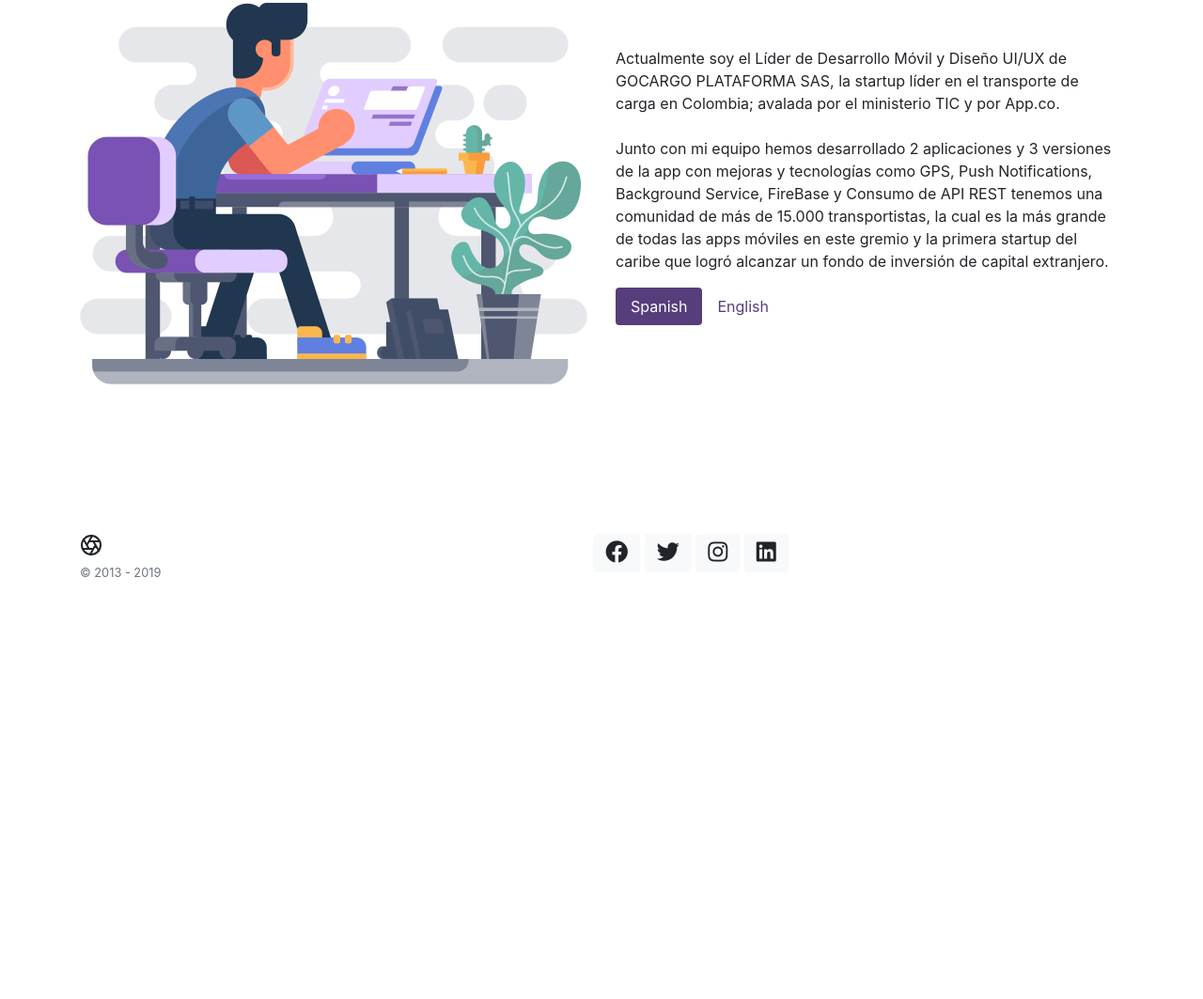
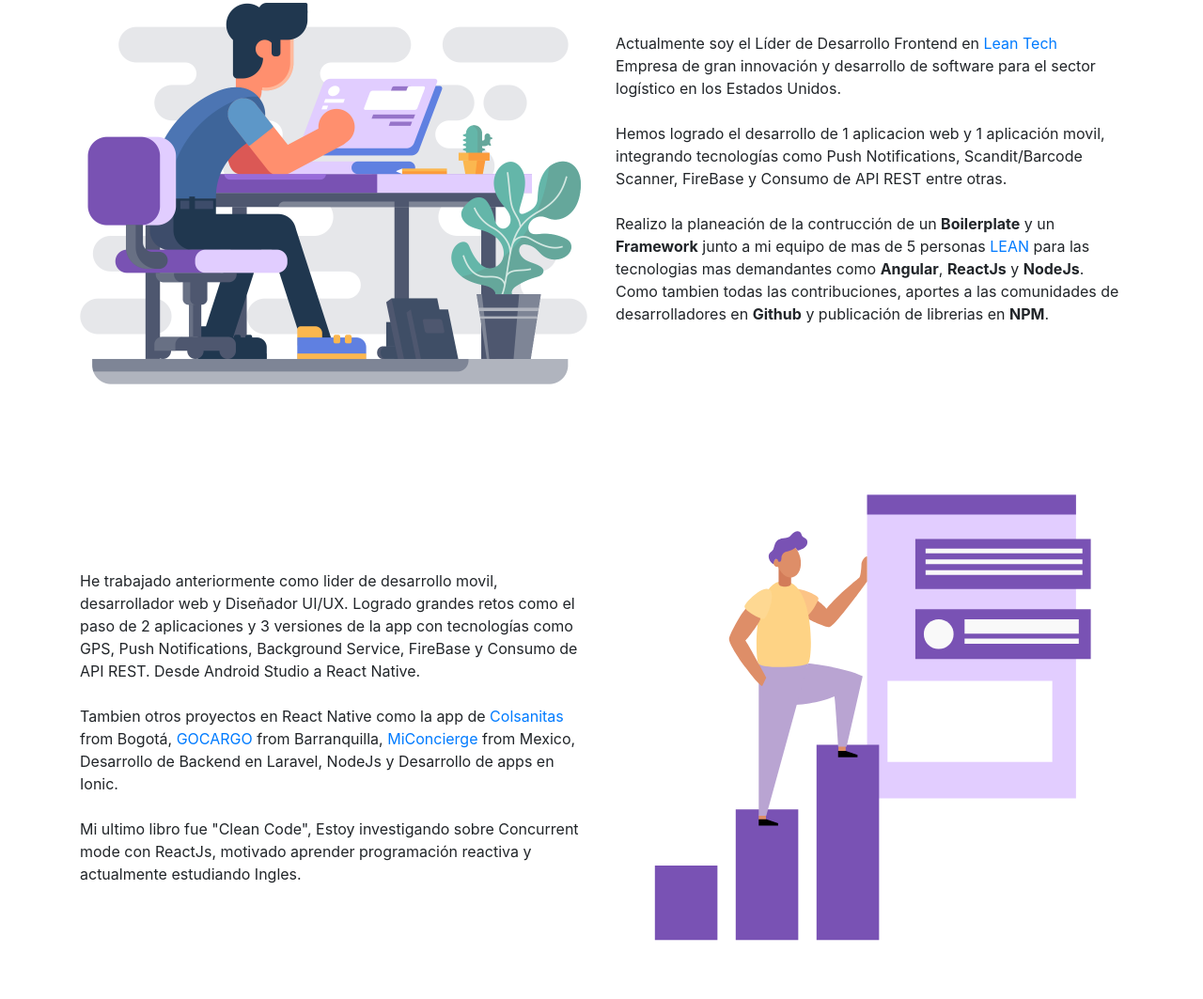
Before and after one commit to Edwik/edwik.github.io, a plain HTML site: page index.html in a window 1280 px wide. Shown: the part 815-1878 px from the top of the page at 94% size. Before the commit the page ends 1498 px from the top, so only its background shows below. Drawn offline with nearby package versions, Linux system fonts and the light colour scheme.

Commit message:
new update

```diff
--- a/index.html
+++ b/index.html
@@ -28,7 +28,7 @@
     <main>
         <header>
             <h1>UX Developer</h1>
-            <p class="description-header">Graphic, Web and Mobile developer Lead<br><b>Heroku</b> · <b>MySQL</b> · <b>MongoDB</b> · <b>Laravel</b> · <b>Node.js</b> · <b>FireBase</b> · <b>Google Maps API</b> · <b>Push Notifications</b> <br>
+            <p class="description-header">Web and Mobile developer Lead<br><b>Heroku</b> · <b>MySQL</b> · <b>MongoDB</b> · <b>Laravel</b> · <b>Node.js</b> · <b>FireBase</b> · <b>Google Maps API</b> · <b>Push Notifications</b> <br>
                 <b>Continuous Integration</b> · <b>Scrum and Lean Startup Methodology</b> · <b>Git Flow</b> · <b>React.js</b> · <b>React Native</b> · <b>GraphQL</b> · <b>Android</b> <br>
                 <b>Adobe Xd</b> · <b>UI/UX Design</b></p>
         </header>
@@ -42,6 +42,8 @@
                                     <p>
                                         Adicto a la usabilidad web y móvil; centrado en el diseño de usuario, tanto por los detalles como en el panorama general, para crear un desarrollo, diseño y/o experiencia excepcional.
                                         <br><br> Team Player, apasionado por la innovación y la creatividad para crear algo especial que distinga el producto de la competencia.
+                                        <br><br> Orgullosamente <b>ReactJs Mentor</b> de 7 desarrolladores en <a href="https://lean-tech.io/">Lean Tech</a> trabajando una ruta de aprendizaje indivudual para cada
+                                        persona y desde un nivel basico hasta avanzado en el desarrollo frontend. Visita el proyecto de la clase <a href="https://real-soccer.dcontreras.now.sh/">aquí.</a></a>
                                     </p>
                                 </div>
                                 <div class="tab-pane fade" id="pills-profile" role="tabpanel" aria-labelledby="pills-profile-tab">
@@ -53,12 +55,12 @@
                             </div>
                             <ul class="nav nav-pills mb-3" id="pills-tab" role="tablist"
                             style="display: flex; justify-content: flex-end">
-                                <li class="nav-item">
+                                <!-- <li class="nav-item">
                                     <a class="nav-link active" id="pills-home-tab" data-toggle="pill" href="#pills-home" role="tab" aria-controls="pills-home" aria-selected="true">Spanish</a>
                                 </li>
                                 <li class="nav-item">
                                     <a class="nav-link" id="pills-profile-tab" data-toggle="pill" href="#pills-profile" role="tab" aria-controls="pills-profile" aria-selected="false">English</a>
-                                </li>
+                                </li> -->
                             </ul>
                         </div>
                     </div>
@@ -78,17 +80,16 @@
                                     <div class="tab-content" id="pills-tabContent">
                                         <div class="tab-pane fade show active" id="pills-home2" role="tabpanel" aria-labelledby="pills-home-tab">
                                             <p>
-                                                Actualmente soy el Líder de Desarrollo Móvil y
-                                                Diseño UI/UX de GOCARGO PLATAFORMA SAS, la startup
-                                                líder en el transporte de carga en Colombia; avalada
-                                                por el ministerio TIC y por App.co. <br><br> Junto con mi equipo
-                                                hemos desarrollado 2 aplicaciones y 3 versiones de la app
-                                                con mejoras y tecnologías como GPS, Push Notifications,
-                                                Background Service, FireBase y Consumo de API REST tenemos
-                                                una comunidad de más de 15.000 transportistas, la cual es
-                                                la más grande de todas las apps móviles en este gremio y la
-                                                primera startup del caribe que logró alcanzar un fondo de
-                                                inversión de capital extranjero.
+                                                Actualmente soy el Líder de Desarrollo Frontend en
+                                                <a href="https://lean-tech.io/">Lean Tech</a> Empresa de gran
+                                                innovación y desarrollo de software para el sector logístico
+                                                en los Estados Unidos. <br><br> Hemos logrado el desarrollo de 1
+                                                aplicacion web y 1 aplicación movil, integrando tecnologías como
+                                                Push Notifications, Scandit/Barcode Scanner, FireBase y
+                                                Consumo de API REST entre otras. <br><br> Realizo la planeación de la contrucción
+                                                de un <b>Boilerplate</b> y un <b>Framework</b> junto a mi equipo de mas de 5 personas <a href="https://github.com/Lean-Tech">LEAN</a> para las tecnologias mas demandantes como <b>Angular</b>, <b>ReactJs</b> y <b>NodeJs</b>. Como tambien
+                                                todas las contribuciones, aportes a las comunidades de desarrolladores en <b>Github</b> y publicación de librerias en <b>NPM</b>.
+
                                             </p>
                                         </div>
                                         <div class="tab-pane fade" id="pills-profile2" role="tabpanel" aria-labelledby="pills-profile-tab">
@@ -109,17 +110,68 @@
                                     </div>
                                     <ul class="nav nav-pills mb-3" id="pills-tab" role="tablist"
                                     style="display: flex; justify-content: flex-start">
-                                        <li class="nav-item">
+                                        <!-- <li class="nav-item">
                                             <a class="nav-link active" id="pills-home-tab" data-toggle="pill" href="#pills-home2" role="tab" aria-controls="pills-home" aria-selected="true">Spanish</a>
                                         </li>
                                         <li class="nav-item">
                                             <a class="nav-link" id="pills-profile-tab" data-toggle="pill" href="#pills-profile2" role="tab" aria-controls="pills-profile" aria-selected="false">English</a>
-                                        </li>
+                                        </li> -->
                                     </ul>
                                 </div>
                         </div>
                     </div>
-                </section>
+            </section>
+            <section>
+                <div class="row">
+                    <div class="col-md-6 ea-content">
+                        <div>
+                            <div class="tab-content" id="pills-tabContent">
+                                <div class="tab-pane fade show active" id="pills-home3" role="tabpanel" aria-labelledby="pills-home-tab">
+                                    <p>
+                                        He trabajado anteriormente como lider de desarrollo movil, desarrollador web y
+                                        Diseñador UI/UX. Logrado grandes retos como el paso de 2 aplicaciones y 3 versiones de la app con tecnologías como GPS, Push Notifications,
+                                        Background Service, FireBase y Consumo de API REST. Desde Android Studio a React Native.
+                                        <br><br>
+                                        Tambien otros proyectos en React Native como la app de <a href="https://play.google.com/store/apps/details?id=com.eelseth.sanitas&hl=es_CO">Colsanitas</a> from Bogotá, <a href="https://play.google.com/store/apps/details?id=com.technisupport.gocargo&hl=es_CO">GOCARGO</a> from Barranquilla, <a href="https://play.google.com/store/apps/details?id=com.mic_mobile&hl=es_CO">MiConcierge</a> from Mexico, Desarrollo de Backend en Laravel, NodeJs y Desarrollo de apps en Ionic.
+                                        <br><br>
+                                        Mi ultimo libro fue "Clean Code", Estoy investigando sobre Concurrent mode con ReactJs, motivado aprender programación reactiva y
+                                        actualmente estudiando Ingles.
+
+
+                                    </p>
+                                </div>
+                                <div class="tab-pane fade" id="pills-profile3" role="tabpanel" aria-labelledby="pills-profile-tab">
+                                    <p>
+                                        I was Leader of Mobile Development and Design
+                                        UI / UX of GOCARGO PLATAFORMA SAS, the leading startup
+                                        in cargo transportation in Colombia; endorsed by the ICT
+                                        Ministry and by App.co. <br><br> Together with my team we
+                                        have developed 2 applications and 3 versions of the app
+                                        with improvements and technologies such as GPS, Push Notifications,
+                                        Background Service, FireBase and Consumption API REST we
+                                        have a community of more than 15,000 carriers, which is
+                                        the largest of all the mobile apps in this guild and the
+                                        first startup in the Caribbean that managed to reach a
+                                        foreign capital investment fund.
+                                    </p>
+                                </div>
+                            </div>
+                            <ul class="nav nav-pills mb-3" id="pills-tab" role="tablist"
+                            style="display: flex; justify-content: flex-end">
+                                <!-- <li class="nav-item">
+                                    <a class="nav-link active" id="pills-home-tab" data-toggle="pill" href="#pills-home3" role="tab" aria-controls="pills-home3" aria-selected="true">Spanish</a>
+                                </li>
+                                <li class="nav-item">
+                                    <a class="nav-link" id="pills-profile-tab" data-toggle="pill" href="#pills-profile3" role="tab" aria-controls="pills-profile3" aria-selected="false">English</a>
+                                </li> -->
+                            </ul>
+                        </div>
+                    </div>
+                    <div class="col-md-6">
+                            <img src="./assets/images/revenue.svg" alt="" width="100%" height="90%" draggable="false">
+                    </div>
+                </div>
+            </section>
         </div>
     </main>
     <footer class="container py-5">
```
Also changed, not shown: assets/images/revenue.svg (added).
